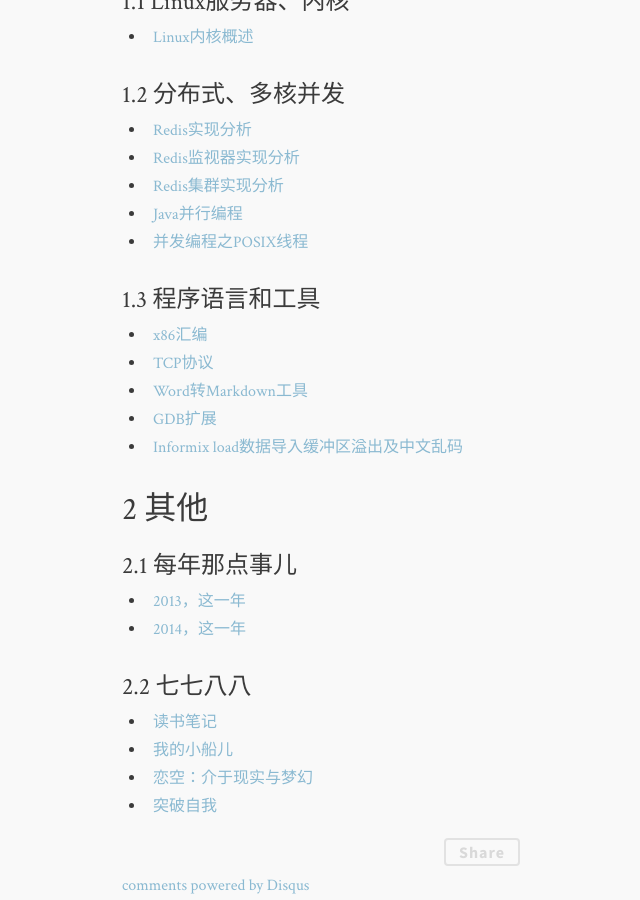
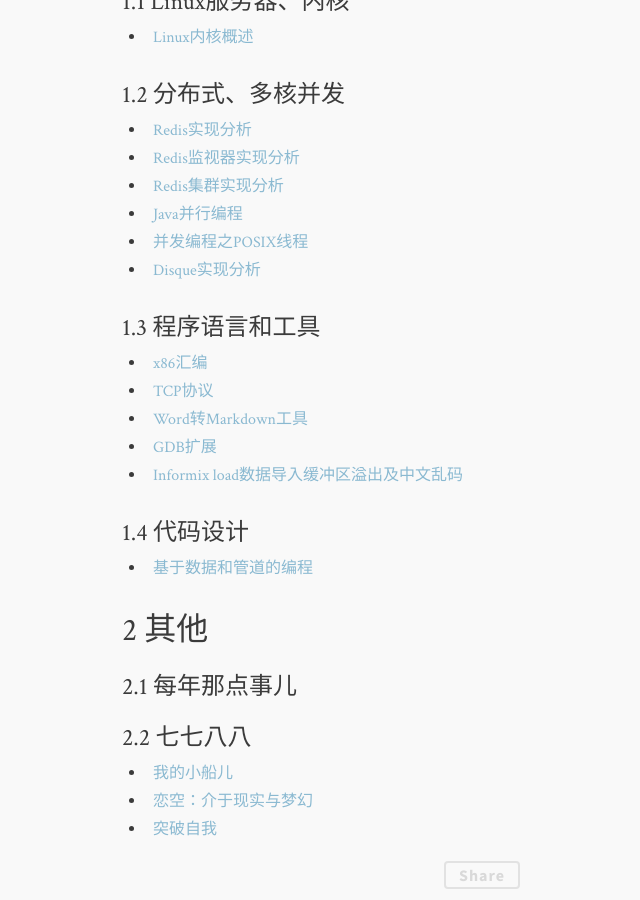
Before and after one commit to kiterunner-t/kiterunner-t.github.io, a Jekyll site: the page built from _posts/9999-12-31-文章归档.md, in a window 1280 px wide and 900 px high, scrolled down 954 px. Shown: the whole window, without its empty margins (158-798 px from the left). Built offline with Jekyll 4.4.1, drawn with Linux system fonts in a browser that asks for light colours; comment, search, counter and statistics services are not loaded.

Commit message:
Update 9999-12-31-文章归档.md
更新链接到kiterunner.me, 删除部分个人非技术类文章。

```diff
--- a/_posts/9999-12-31-文章归档.md
+++ b/_posts/9999-12-31-文章归档.md
@@ -22,6 +22,7 @@
 * [Redis集群实现分析][4]
 * [Java并行编程][5]
 * [并发编程之POSIX线程][6]
+* [Disque实现分析][18]
 
 ### 1.3 程序语言和工具
 
@@ -31,34 +32,33 @@
 * [GDB扩展][10]
 * [Informix load数据导入缓冲区溢出及中文乱码][11]
 
+### 1.4 代码设计
+
+* [基于数据和管道的编程][19]
+
 ## 2 其他
 
 ### 2.1 每年那点事儿
 
-* [2013，这一年][12]
-* [2014，这一年][13]
-
 ### 2.2 七七八八
 
-* [读书笔记][14]
 * [我的小船儿][15]
 * [恋空：介于现实与梦幻][16]
 * [突破自我][17]
 
-[1]: http://kiterunner.com.cn/blog/linux-kernel-summary.html
-[2]: http://kiterunner.com.cn/blog/redis-implementation.html
-[3]: http://kiterunner.com.cn/blog/redis-sentinel.html
-[4]: http://kiterunner.com.cn/blog/redis-cluster.html
-[5]: http://kiterunner.com.cn/blog/concurrency-java.html
-[6]: http://kiterunner.com.cn/blog/concurrency-pthread.html
-[7]: http://kiterunner.com.cn/blog/asm-x86.html
-[8]: http://kiterunner.com.cn/blog/tcp-protocol.html
-[9]: http://kiterunner.com.cn/blog/2014-word-to-md.html
-[10]: http://kiterunner.com.cn/blog/gdb-extension.html
-[11]: http://kiterunner.com.cn/blog/informix-load-chaos.html
-[12]: http://kiterunner.com.cn/blog/2013-this-year.html
-[13]: http://kiterunner.com.cn/blog/2014-this-year.html
-[14]: http://kiterunner.com.cn/blog/2013-reading-notes.html
-[15]: http://kiterunner.com.cn/blog/2013-my-boat.html
-[16]: http://kiterunner.com.cn/blog/2013-liankong.html
-[17]: http://kiterunner.com.cn/blog/breakout-yourself.html
+[1]: http://kiterunner.me/blog/linux-kernel-summary.html
+[2]: http://kiterunner.me/blog/redis-implementation.html
+[3]: http://kiterunner.me/blog/redis-sentinel.html
+[4]: http://kiterunner.me/blog/redis-cluster.html
+[5]: http://kiterunner.me/blog/concurrency-java.html
+[6]: http://kiterunner.me/blog/concurrency-pthread.html
+[7]: http://kiterunner.me/blog/asm-x86.html
+[8]: http://kiterunner.me/blog/tcp-protocol.html
+[9]: http://kiterunner.me/blog/2014-word-to-md.html
+[10]: http://kiterunner.me/blog/gdb-extension.html
+[11]: http://kiterunner.me/blog/informix-load-chaos.html
+[15]: http://kiterunner.me/blog/2013-my-boat.html
+[16]: http://kiterunner.me/blog/2013-liankong.html
+[17]: http://kiterunner.me/blog/breakout-yourself.html
+[18]: http://kiterunner.me/blog/disque.html
+[19]: http://kiterunner.me/blog/programming-based-on-data-and-pipe.html
```
